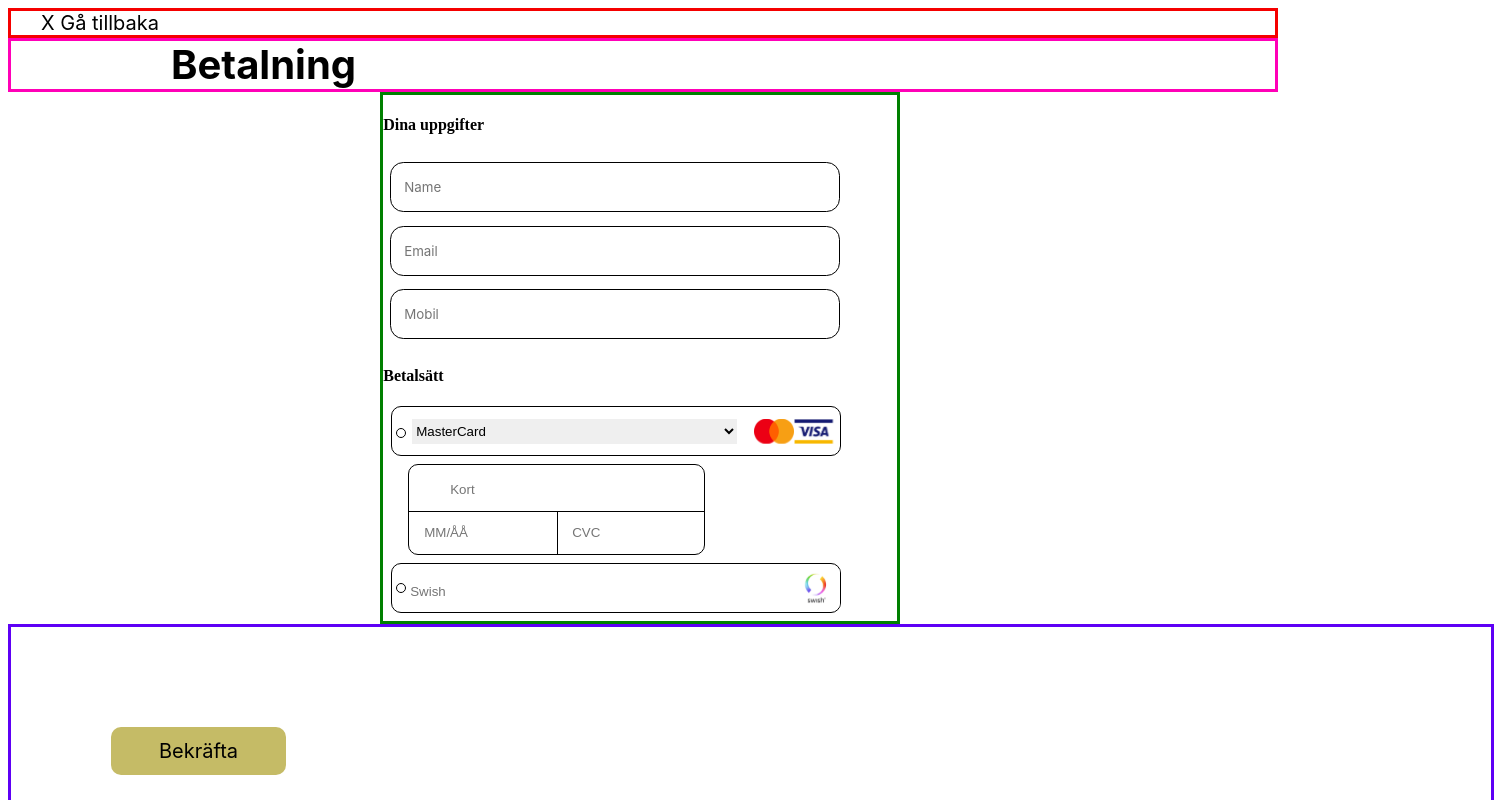
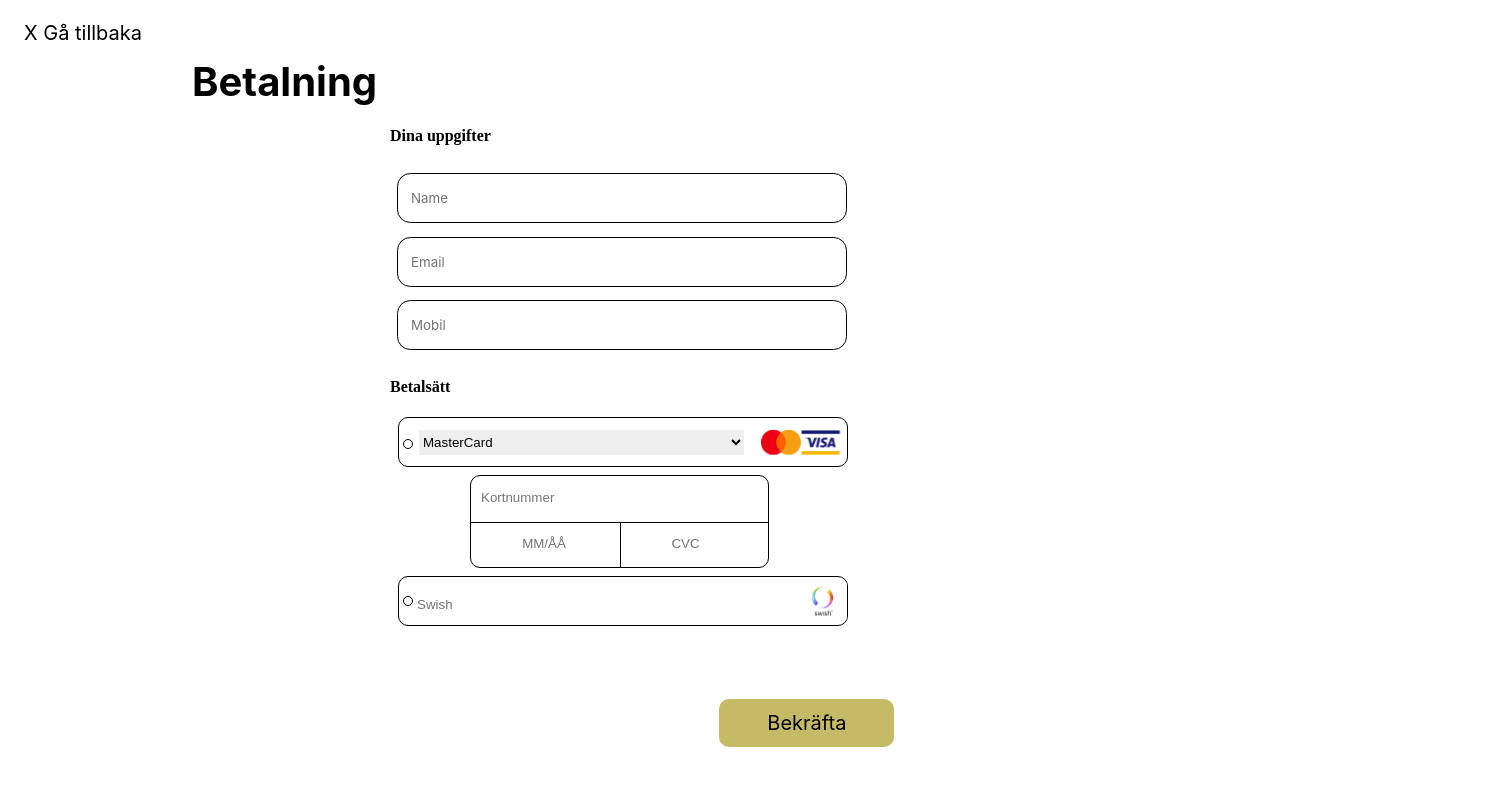
Before and after one commit to TimHogklint/tagmastare_fork, a React (Create React App) app: page /payment in a window 1280 px wide. Shown: the top 800 px of the page, 1494 px wide, since content can reach past the window. Built offline with nearby package versions, Linux system fonts and the light colour scheme.

Commit message:
Removed debug borders and sured up alot of elements.

```diff
--- a/src/components/Button.jsx
+++ b/src/components/Button.jsx
@@ -6,8 +6,9 @@ function submit() {
 }
 const Button = (props) => {
 
-    return (
-        <button className="btn-default"
+  return (
+        // Supplying a classname breaks styling.
+        <button className={props.className ?? 'default-btn'}
           onClick={submit}>
           <text className="btn-text">
           {/* Set value of label to change defualt name. */}
--- a/src/pages/Payment.jsx
+++ b/src/pages/Payment.jsx
@@ -28,6 +28,7 @@ export default function Payment()
 //      |
 //      * Unless editing from last block :S , if you select/drag over replace letter it works.
 //        Its the combination of pressing backspace and inputting a new number.
+
 
   // General input handler
   const [name, setName] = useState("")
@@ -87,7 +88,7 @@ const cardCVC_handleChange = e => {
 
       cc_setCVC(e.target.value.substring(0,3));
   }
-}
+  }
 
   // Handle input of CC
   // Stolen from https://stackoverflow.com/questions/36833366/format-credit-card-number :)
@@ -125,7 +126,8 @@ const cardCVC_handleChange = e => {
   return (
   <div>
       <div className='go-back-header'>
-        <text className='go-back-header-text' >X Gå tillbaka</text>
+        {/* <text className='go-back-header-text' >X Gå tillbaka</text> */}
+        <Button className="go-back-btn" label='X Gå tillbaka'></Button>
       </div>
 
       <div className='page-title-zone'>
@@ -134,10 +136,11 @@ const cardCVC_handleChange = e => {
 
       <div className="payment-details">
       <h4>Dina uppgifter</h4>
-      <input id="inputfield" placeholder="Name" value={name} onChange={name_handleChange} />
-      <input id="inputfield" placeholder="Email" />
-      <input id="inputfield" placeholder="Mobil" value={phone_fname} onChange={phone_handleChange} />
+      <input id="inputfield" placeholder="Name" autocomplete="off" value={name} onChange={name_handleChange} />
+      <input id="inputfield" placeholder="Email"autocomplete="off" />
+      <input id="inputfield" placeholder="Mobil"autocomplete="off" value={phone_fname} onChange={phone_handleChange} />
 
+      <div className="creditcard-menu" >
       <h4>Betalsätt</h4>
 
       {/* Region Kort typ - dropdown list ?*/}
@@ -152,14 +155,14 @@ const cardCVC_handleChange = e => {
           <option value="cc-visa">Visa</option>
         </select>
 
-      <div className="swish_ellipseIcon"><Ellipse/></div>
+      <div className="cc_ellipseIcon"><Ellipse/></div>
       </div>
       {/* RegionEnd */}
 
       {/* Region Card - details box*/}
       <div className="cardentry-box">
       <div className="horizontal-divider" />
-      <input className="kortnummer-input" placeholder='Kort' value={cc_fname} onChange={cc_handleChange}></input>
+      <input className="kortnummer-input" placeholder='Kortnummer' value={cc_fname} onChange={cc_handleChange}></input>
       <input className="mMDiv" placeholder='MM/ÅÅ' value={cc_expDate} onChange={cardExpiry_handleChange}></input>
       <input className="cVCDiv" placeholder='CVC' value={cc_CVC} onChange={cardCVC_handleChange}></input>
       <div className="vertical-divider"></div> {/* lineIcon */}
@@ -176,12 +179,17 @@ const cardCVC_handleChange = e => {
       </div>
       {/* RegionEnd */}
 
+
+        </div>
+
       {/* Exit div of main content div */}
       </div>
 
       {/* Bottom page comfirmation */}
       <div className='comfirm-group'>
-        <Button className="comfirm-group-btn" label="Bekräfta"/>
+          <div className="comfirm-button">
+          <Button label="Bekräfta" />
+          </div>
       </div>
   </div>
   )
--- a/src/sass/button.scss
+++ b/src/sass/button.scss
@@ -1,15 +1,12 @@
-.btn-default {
+// Default capsule button styled button.
+.default-btn {
   height: 48px;
   width: 175px;
-  left: 835px;
-  top: 782px;
   border-radius: 10px;
   background-color:#C5BB66;
   border: 0px;
-  justify-self: center;
-}
 
-.btn-text{
+.btn-text {
     height: 43px;
     width: 147px;
     left: 14px;
@@ -22,3 +19,4 @@ height: 48px;
     letter-spacing: 0em;
     text-align: center;
   }
+}
--- a/src/sass/payment-page.scss
+++ b/src/sass/payment-page.scss
@@ -1,33 +1,26 @@
-.go-back-header
-{
-    border: 3px solid #f50000;
+.go-back-header {
+    // border: 3px solid #f50000;
     width: 100%;
-
-    .go-back-header-text {
-
-            padding-left: 1.5em;
-
-            width: 100%;
-            left: 21px;
-            top: 26px;
+    .go-back-btn {
+        border: 0px;
+        background-color: rgba(0, 0, 0, 0);
+        width: 150px;
+        height: 50px;
 
         font-family: Inter;
         font-size: 20px;
         font-weight: 400;
         line-height: 24px;
         letter-spacing: 0em;
-            text-align: left;
     }
 }
 
 .page-title-zone {
-    border: 3px solid #ff00b7;
+    // border: 3px solid #ff00b7;
     width: 100%;
-
     .page-title-text {
-
         height: 50px;
-                padding-left: 4em;
+        padding-left: 4.6em; // works full screen but needs to not go beyond - Dina uppgifter in small res
         font-family: Inter;
         font-size: 40px;
         font-weight: 700;
@@ -38,19 +31,17 @@
 }
 
 .payment-details {
-    margin: auto;
-    width: 50%;
-    border: 3px solid green;
-    padding-right: 2.5em;
+    // border: 3px solid green;
+    justify-content: center;
+    align-items: center;
     display: block;
     margin-left: auto;
     margin-right: auto;
-        width: 40%;
-
-        padding-right: 0.5em;
-}
+    width: 500px; // fixed content box for precisison inside - good / bad ?
 
     #inputfield {
+        justify-content: center;
+        align-items: center;
         box-sizing: border-box;
         font-family: Inter;
         line-height: 19px;
@@ -58,10 +49,26 @@
         text-align: left;
         height: 50px;
         width: 450px;
+
         border: 1px solid #000000; //1px på figma ser inte likadant ut här ?/ Tim
         border-radius: 1em;
         margin: 0.5em;
         padding: 1em;
+    }
+
+    .cardentry-box {
+        position: relative;
+        border-radius: 10px;
+        border: 1px solid #000;
+        left: 16%;
+        width: 297px;
+        height: 91px;
+        overflow: hidden;
+        text-align: center;
+        font-size: 16px;
+        color: rgba(0, 0, 0, 0.5);
+        font-family: Inter;
+    }
 }
 
 #inputfield-card {
@@ -86,7 +93,6 @@
     text-align: left;
     height: 100px;
     width: 25.5em; // defualt
-    border: 1px solid #ff0000; //1px på figma ser inte likadant ut här ?/ Tim
     border-radius: 1em;
     margin: 0.5em;
     padding: 1em;
@@ -97,7 +103,7 @@
 }
 
 /* Region : Card details box */
-.horizontal-divider{
+.horizontal-divider {
     position: absolute;
     top: 46px;
     left: 50%;
@@ -114,26 +120,34 @@
     outline: 0px;
 }
 
-.kortnummerDiv {
-    top: 14px;
-    left: -39px;
-    width: 200px;
-    height: 18px;
+.cc_ellipseIcon {
+    position: absolute;
+    top: 15px;
+    left: 4px;
+    width: 10px;
+    height: 10px;
 }
 
 .kortnummer-input {
-    position: absolute;
-    display: inline-block;
-    height: 18px;
-    width: 200px;
-    left: 39px;
-    top: 14px;
+    text-align: center;
+    padding: 0px;
     border-radius: nullpx;
     border: none;
     outline: 0px;
+    position: absolute;
+    display: inline-block;
+    top: 14px;
+    left: 10px;
+    width: 270px;
+    border-radius: nullpx;
+
+    &::placeholder {
+        text-align: left;
+    }
 }
 
 .mMDiv {
+    text-align: center;
     position: absolute;
     display: inline-block;
     height: 18px;
@@ -150,6 +164,7 @@
 }
 
 .cVCDiv {
+    text-align: center;
     left: 161px;
     width: 103px;
     height: 19px;
@@ -164,23 +179,6 @@
     height: 1px;
     margin-left: 0px;
     margin-right: 0px;
-}
-
-.cardentry-box {
-    position: relative;
-    border-radius: 10px;
-    border: 1px solid #000;
-    box-sizing: border-box;
-    left: 25px;
-    width: 297px;
-    height: 91px;
-    overflow: hidden;
-    text-align: center;
-    font-size: 16px;
-    color: rgba(0, 0, 0, 0.5);
-    font-family: Inter;
-
-
 }
 
 // endregion - card input box
@@ -221,6 +219,13 @@
     height: 10px;
 }
 
+.creditcard-menu {
+    // border: 3px solid rgb(255, 9, 9);
+    justify-content: center;
+    align-items: center;
+    margin: 0px;
+}
+
 .card-dropdown-box {
     position: relative;
     border-radius: 10px;
@@ -254,6 +259,8 @@
     height: 10px;
 }
 
+
+
 .swish_frameDiv {
     position: relative;
     border-radius: 10px;
@@ -273,7 +280,7 @@
         height: 50px;
         border: none;
 
-        .swishInput{
+        .swishInput {
             border: none;
             outline: 0px;
         }
@@ -281,15 +288,16 @@
 }
 
 .comfirm-group {
-    position: absolute;
+    // border: 3px solid rgb(94, 0, 245);
+    box-sizing: border-box;
     width: 100%; // defualt
-    border: 3px solid rgb(94, 0, 245);
-    padding: 100px;
+    height: 200px;
     margin: 0px;
-
-    .comfirm-group-btn{
-    background: #C5BB66;
-    border-radius: 10px;
-    width: 100%;
+    padding: 65px;
+    .comfirm-button {
+        // border: 3px solid #f50000;
+        justify-content: center;
+        align-items: center;
+        padding-left: 57%;
     }
 }
```
Lines whose indentation alone changed are shown as unchanged.
